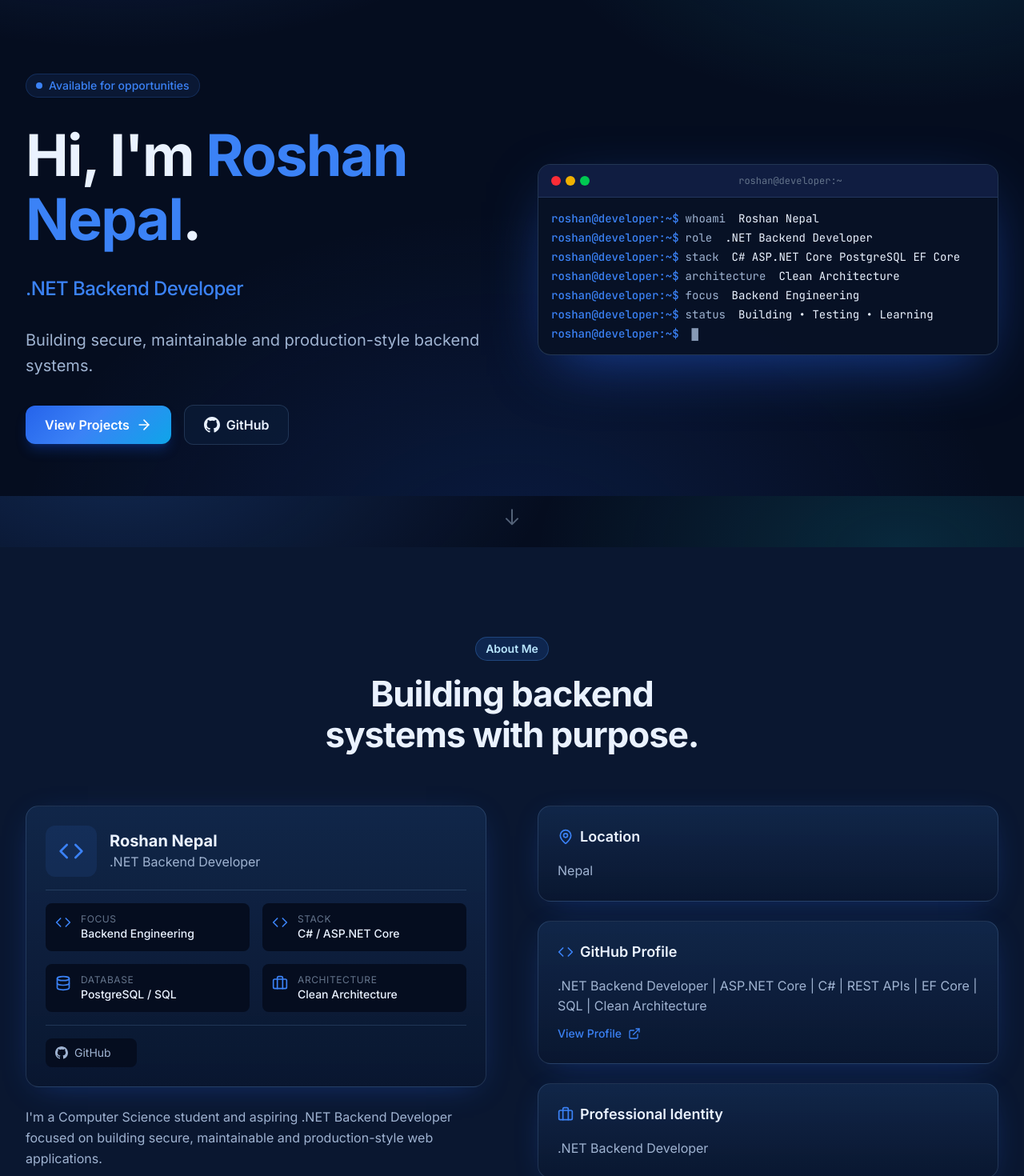
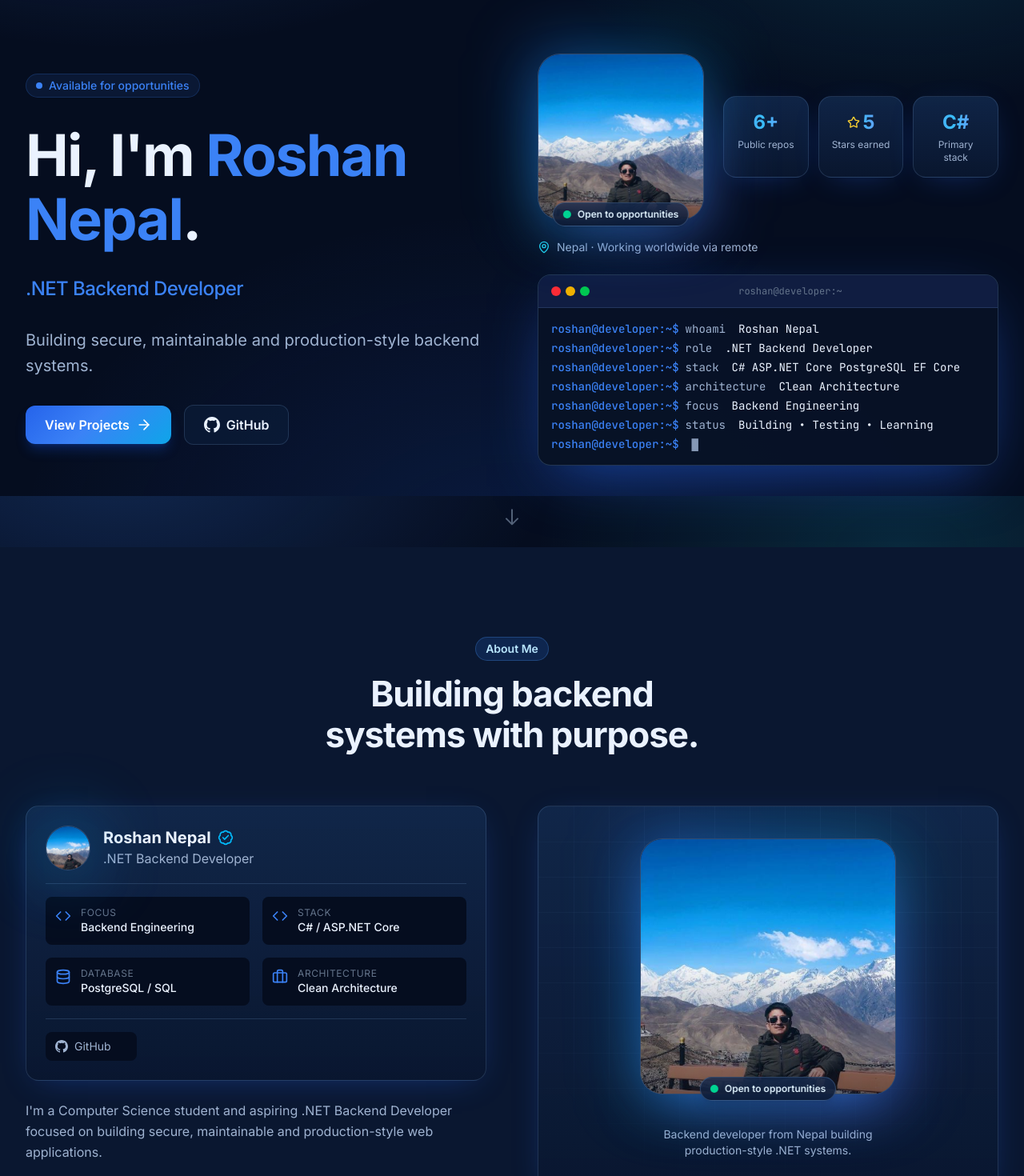
Before and after one commit to parth1-web/My_Portfolio, a React (Vite) app: page / in a window 1280 px wide. Shown: the part 180-1650 px from the top of the page at 80% size. Built offline with nearby package versions, Linux system fonts and the light colour scheme.

Commit message:
feat: add profile photo with fallback avatar, hero stats and about showcase

```diff
--- a/src/components/About.tsx
+++ b/src/components/About.tsx
@@ -1,6 +1,7 @@
 import { motion } from "framer-motion";
-import { MapPin, Briefcase, Database, Code, Mail, ExternalLink } from "lucide-react";
+import { MapPin, Briefcase, Database, Code, Mail, ExternalLink, BadgeCheck } from "lucide-react";
 import { GithubIcon, LinkedinIcon } from "./SocialIcons";
+import { ProfileImage } from "./ProfileImage";
 import { portfolio } from "../config/portfolio";
 import { useAnimation } from "../hooks/useAnimation";
 import { cardHoverTransition } from "../styles/transitions";
@@ -57,12 +58,13 @@ export function About() {
               className="card space-y-4"
               whileHover={getWhileHover(cardHoverTransition)}
             >
-              <div className="flex items-center gap-4">
-                <div className="w-16 h-16 rounded-xl bg-accent/10 flex items-center justify-center">
-                  <Code className="w-8 h-8 text-accent" aria-hidden="true" />
-                </div>
-                <div>
-                  <h3 className="text-xl font-bold text-text-primary">{portfolio.name}</h3>
+              <div className="flex flex-col sm:flex-row items-center sm:items-center gap-4 text-center sm:text-left">
+                <ProfileImage size="sm" showStatus={false} />
+                <div className="min-w-0">
+                  <h3 className="text-xl font-bold text-text-primary flex items-center justify-center sm:justify-start gap-2">
+                    {portfolio.name}
+                    <BadgeCheck className="w-5 h-5 text-sky-400" aria-label="Verified developer" />
+                  </h3>
                   <p className="text-text-secondary">{portfolio.role}</p>
                 </div>
               </div>
@@ -141,6 +143,15 @@ export function About() {
             animate={getAnimate({ opacity: 1, x: 0 })}
             transition={{ duration: 0.6, delay: 0.2 }}
           >
+            <motion.div className="card relative overflow-hidden text-center">
+              <div className="absolute inset-0 bg-grid-blue opacity-60" aria-hidden="true" />
+              <div className="relative py-4">
+                <ProfileImage size="xl" className="mx-auto" />
+                <p className="mt-8 text-sm text-text-secondary max-w-xs mx-auto">
+                  Backend developer from {portfolio.location} building production-style .NET systems.
+                </p>
+              </div>
+            </motion.div>
             <motion.div className="card">
               <h3 className="text-lg font-semibold text-text-primary mb-4 flex items-center gap-2">
                 <MapPin className="w-5 h-5 text-accent" aria-hidden="true" />
--- a/src/components/Hero.tsx
+++ b/src/components/Hero.tsx
@@ -1,7 +1,8 @@
 import { motion } from "framer-motion";
-import { ArrowRight, ExternalLink } from "lucide-react";
+import { ArrowRight, ExternalLink, MapPin, Star } from "lucide-react";
 import { GithubIcon } from "./SocialIcons";
 import { Terminal } from "./Terminal";
+import { ProfileImage } from "./ProfileImage";
 import { portfolio } from "../config/portfolio";
 import { useAnimation } from "../hooks/useAnimation";
 import { floatingTransition, bounceTransition } from "../styles/transitions";
@@ -133,11 +134,34 @@ export function Hero() {
           </motion.div>
 
           <motion.div
-            className="relative"
+            className="relative space-y-6"
             initial={getInitial({ opacity: 0, x: 30 })}
             animate={getAnimate({ opacity: 1, x: 0 })}
             transition={{ delay: 0.4, duration: 0.8 }}
           >
+            <div className="flex flex-col sm:flex-row lg:flex-col xl:flex-row items-center gap-6">
+              <ProfileImage size="lg" />
+              <div className="grid grid-cols-3 sm:grid-cols-3 gap-3 w-full max-w-md">
+                <div className="card !p-4 text-center">
+                  <p className="text-2xl font-bold gradient-text">6+</p>
+                  <p className="text-xs text-text-secondary mt-1">Public repos</p>
+                </div>
+                <div className="card !p-4 text-center">
+                  <p className="text-2xl font-bold gradient-text flex items-center justify-center gap-1">
+                    <Star className="w-4 h-4 text-amber-300" aria-hidden="true" />5
+                  </p>
+                  <p className="text-xs text-text-secondary mt-1">Stars earned</p>
+                </div>
+                <div className="card !p-4 text-center">
+                  <p className="text-2xl font-bold gradient-text">C#</p>
+                  <p className="text-xs text-text-secondary mt-1">Primary stack</p>
+                </div>
+              </div>
+            </div>
+            <div className="flex items-center gap-2 text-sm text-text-secondary justify-center sm:justify-start">
+              <MapPin className="w-4 h-4 text-accent-cyan" aria-hidden="true" />
+              <span>{portfolio.location} · Working worldwide via remote</span>
+            </div>
             <Terminal />
           </motion.div>
         </div>
--- /dev/null
+++ b/src/components/ProfileImage.tsx
@@ -0,0 +1,66 @@
+import { useState } from "react";
+import { motion } from "framer-motion";
+import { portfolio } from "../config/portfolio";
+import { useAnimation } from "../hooks/useAnimation";
+
+interface ProfileImageProps {
+  size?: "sm" | "md" | "lg" | "xl";
+  className?: string;
+  showStatus?: boolean;
+}
+
+const sizeMap: Record<NonNullable<ProfileImageProps["size"]>, string> = {
+  sm: "w-14 h-14",
+  md: "w-24 h-24",
+  lg: "w-40 h-40 sm:w-52 sm:h-52",
+  xl: "w-56 h-56 sm:w-72 sm:h-72 lg:w-80 lg:h-80",
+};
+
+export function ProfileImage({ size = "lg", className = "", showStatus = true }: ProfileImageProps) {
+  const { getInitial, getAnimate } = useAnimation();
+  const [src, setSrc] = useState(portfolio.profileImage);
+  const [failed, setFailed] = useState(false);
+
+  return (
+    <motion.div
+      className={`relative inline-block ${className}`}
+      initial={getInitial({ opacity: 0, scale: 0.92 })}
+      animate={getAnimate({ opacity: 1, scale: 1 })}
+      transition={{ duration: 0.6, ease: "easeOut" }}
+    >
+      <div className="absolute -inset-3 rounded-[2rem] bg-gradient-to-br from-blue-500/40 via-cyan-400/20 to-indigo-500/30 blur-2xl" aria-hidden="true" />
+      <div className={`relative ${sizeMap[size]} rounded-[1.75rem] overflow-hidden border border-blue-300/30 shadow-[0_24px_70px_-20px_rgba(59,130,246,0.7)] bg-[#0A1730]`}>
+        {!failed ? (
+          <img
+            src={src}
+            alt={`${portfolio.name} — ${portfolio.role}`}
+            className="w-full h-full object-cover"
+            loading="eager"
+            fetchPriority="high"
+            onError={() => {
+              if (src !== portfolio.avatarFallback) {
+                setSrc(portfolio.avatarFallback);
+              } else {
+                setFailed(true);
+              }
+            }}
+          />
+        ) : (
+          <div className="w-full h-full flex items-center justify-center bg-gradient-to-br from-blue-600 via-blue-500 to-cyan-500 text-white text-4xl sm:text-5xl font-bold" aria-label={portfolio.name}>
+            RN
+          </div>
+        )}
+        <div className="absolute inset-0 bg-gradient-to-t from-[#050D1F]/55 via-transparent to-transparent pointer-events-none" aria-hidden="true" />
+      </div>
+      {showStatus && (
+        <div className="absolute -bottom-2 left-1/2 -translate-x-1/2 flex items-center gap-2 px-3 py-1.5 rounded-full glass border border-blue-300/25 shadow-lg whitespace-nowrap">
+          <span className="relative flex h-2.5 w-2.5" aria-hidden="true">
+            <span className="animate-ping absolute inline-flex h-full w-full rounded-full bg-emerald-400 opacity-75" />
+            <span className="relative inline-flex rounded-full h-2.5 w-2.5 bg-emerald-400" />
+          </span>
+          <span className="text-[11px] sm:text-xs font-semibold text-sky-100">Open to opportunities</span>
+        </div>
+      )}
+    </motion.div>
+  );
+}
--- a/src/config/portfolio.ts
+++ b/src/config/portfolio.ts
@@ -9,6 +9,8 @@ export const portfolio = {
   resume: "",
   tagline: "Building secure, maintainable and production-style backend systems.",
   headline: ".NET Backend Developer | ASP.NET Core | C# | REST APIs | EF Core | SQL | Clean Architecture",
+  profileImage: "/profile.jpg",
+  avatarFallback: "https://avatars.githubusercontent.com/u/192331387?v=4&s=512",
   bio: "I'm a Computer Science student and aspiring .NET Backend Developer focused on building secure, maintainable and production-style web applications. My primary focus is the ASP.NET Core ecosystem, with hands-on experience building REST APIs, implementing authentication and authorization, working with relational databases, integrating payment systems, writing automated tests, and applying Clean Architecture principles. I enjoy turning real-world problems into reliable software while continuously improving my understanding of backend engineering, system design, databases, DevOps and distributed systems.",
 
   // SEO & Social
```
Also changed, not shown: public/avatar-github.jpg (added), public/profile.jpg (added).
